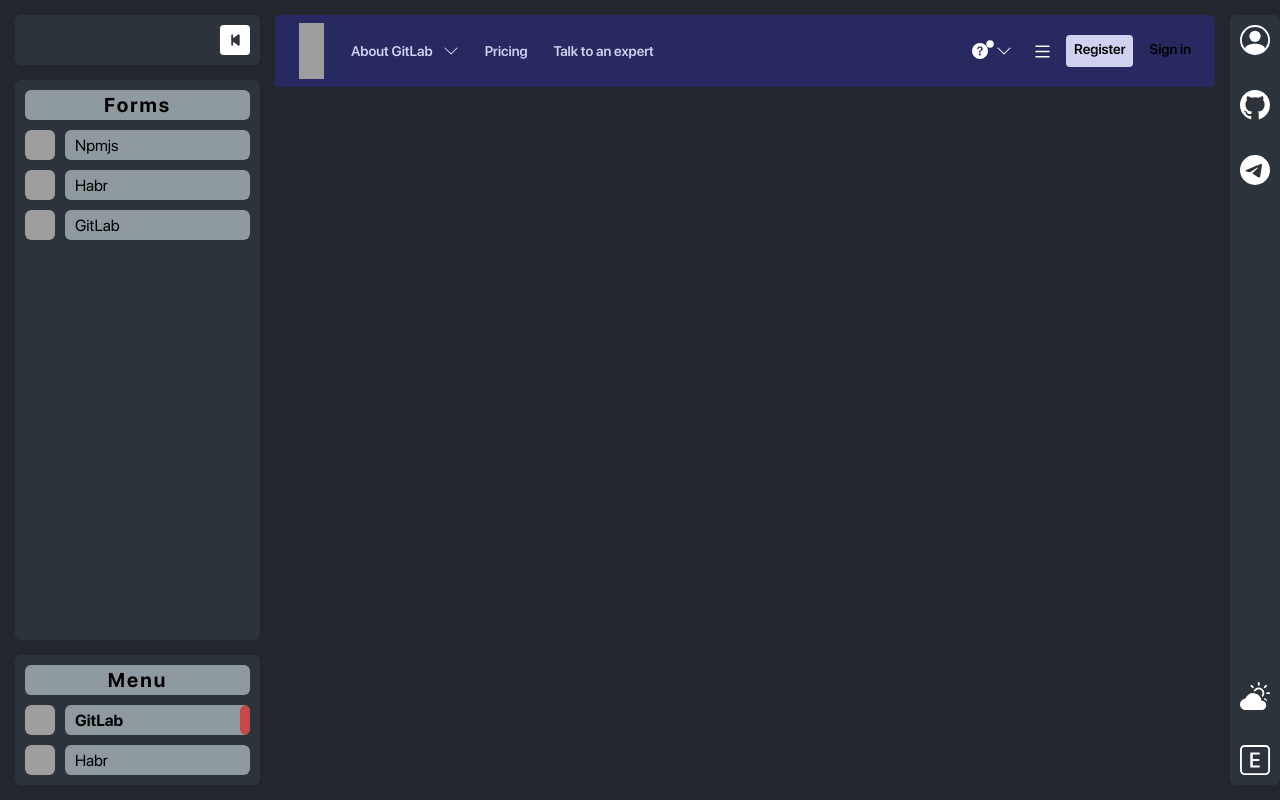
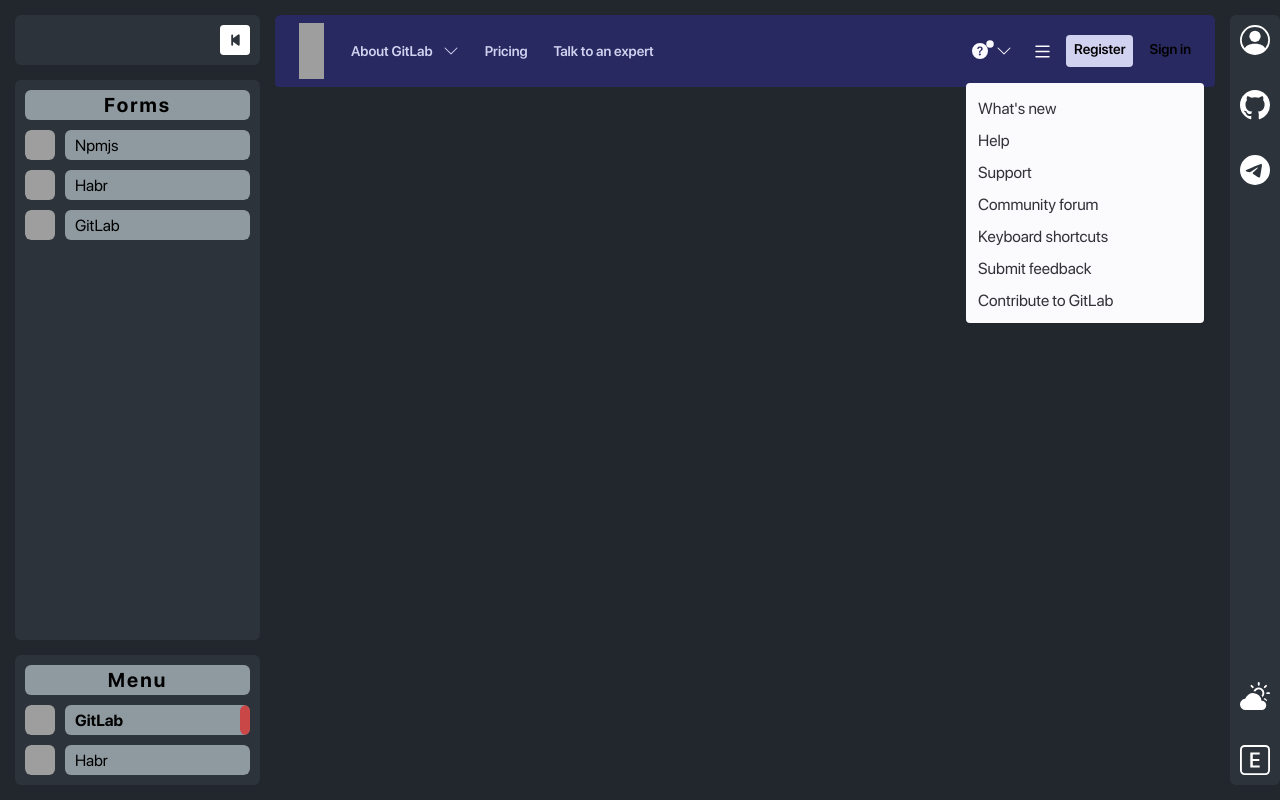
Before and after one commit to 0Ieg/MyForms, a React (Create React App) app: page /gitLab/menu/expert in a window 1280 px wide. Both pictures are taken after a click on the button 992 px from the left and 51 px from the top of the page. Built offline with nearby package versions, Linux system fonts and the light colour scheme; grey boxes are pictures that could not be loaded.

Commit message:
Создание очередного бургера

```diff
--- a/src/UI/menus/gitlab/question.tsx
+++ b/src/UI/menus/gitlab/question.tsx
@@ -1,4 +1,4 @@
-import { FC } from 'react'
+import { FC, useState } from 'react'
 import styled from 'styled-components'
 import { DotSVG, DropdownSVG, QuestionSVG } from '../../commons/svgStorage'
 const QuestionStyled = styled.div`
@@ -16,6 +16,7 @@
   align-items: center;
   justify-content: center;
   grid-gap: 8px;
+  position: relative;
   :hover{
   background-color: #6666c4;
   }
@@ -30,16 +31,51 @@
   position: absolute;
   width: 40px;
 }
+.question__list{
+  background-color: #fbfafd;
+  display: grid;
+  border-radius: 4px;
+  padding: 8px 0px;
+  position: absolute;
+  z-index: 3;
+  top: 83px;
+}
+.question__item{
+  height: 32px;
+  width: 238px;
+  padding: 8px 12px;
+  display: flex;
+  cursor: pointer;
+  font-size: 16px;
+  color: #333238;
+  :hover{
+    background-color: #c4c8cadf;
+  }
+}
+.display_none{
+  display: none;
+}
 `
 export const Question:FC = ()=>{
+  const [isSelected, setIsSelected] = useState(false)
+  const clickHandler = ()=>{
+    isSelected?setIsSelected(false):setIsSelected(true)
+  }
   return(
     <QuestionStyled>
-      <button className='question'>
+      <button className='question' onClick={clickHandler} onBlur={clickHandler}>
         <QuestionSVG/>
         <DotSVG/>
         <DropdownSVG/>
       </button>
-      <ul className='question__list'>
+      <ul className={isSelected?'question__list': 'question__list display_none'}>
+        <li className="question__item">What's new</li>
+        <li className="question__item">Help</li>
+        <li className="question__item">Support</li>
+        <li className="question__item">Community forum</li>
+        <li className="question__item">Keyboard shortcuts</li>
+        <li className="question__item">Submit feedback</li>
+        <li className="question__item">Contribute to GitLab</li>
       </ul>
     </QuestionStyled>
   )
```
